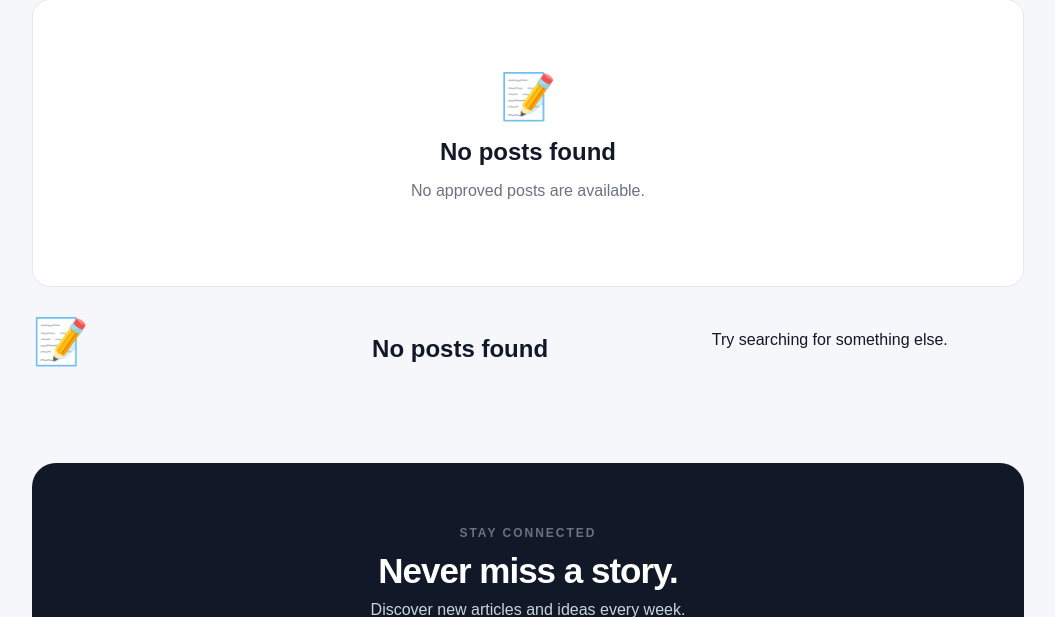
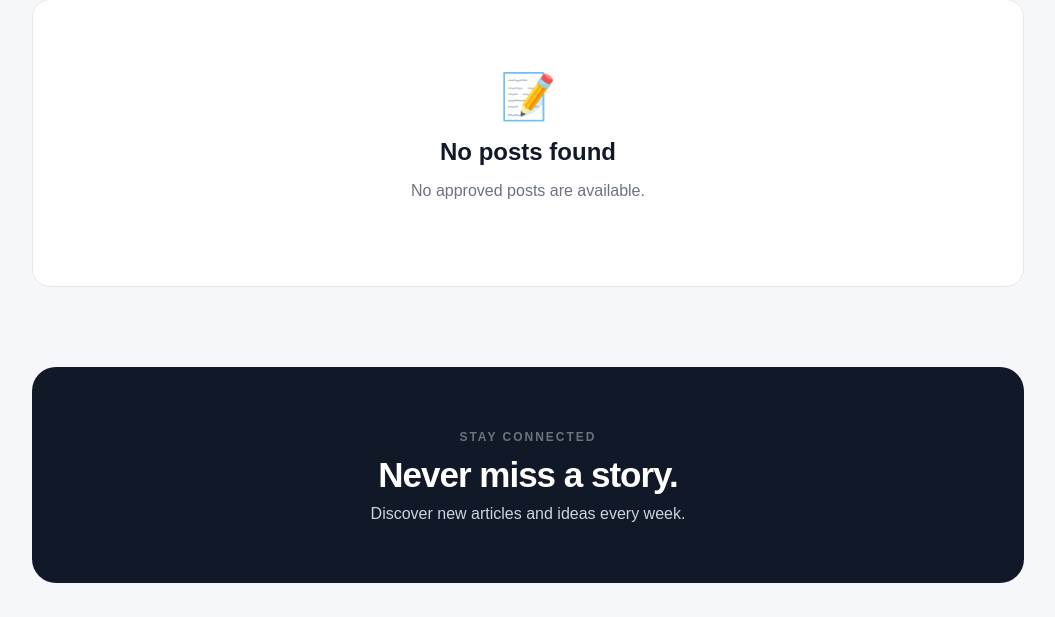
Before and after one commit to jensichothani43-creator/Blog, a Django app: page / in a window 1280 px wide. Shown: the part 912-1529 px from the top of the page, without its empty margins (112-1167 px from the left). Run offline with Django 5.2, Linux system fonts and the light colour scheme; data that the repository does not hold is empty.

Commit message:
fix duplicate empty block

```diff
--- a/templates/blog/home.html
+++ b/templates/blog/home.html
@@ -1,4 +1,3 @@
-
 {% extends "base.html" %}
 
 {% block title %}
@@ -217,23 +216,9 @@ Home - MyBlog
 
         </div>
 
-                <div class="empty-icon">
-                    📝
-                </div>
+    {% endfor %}
 
-                <h2>
-                    No posts found
-                </h2>
-
-                <p>
-                    Try searching for something else.
-                </p>
-
-            </div>
-
-        {% endfor %}
-
-    </div>
+</div>
 
 
     <!-- PAGINATION -->
```
